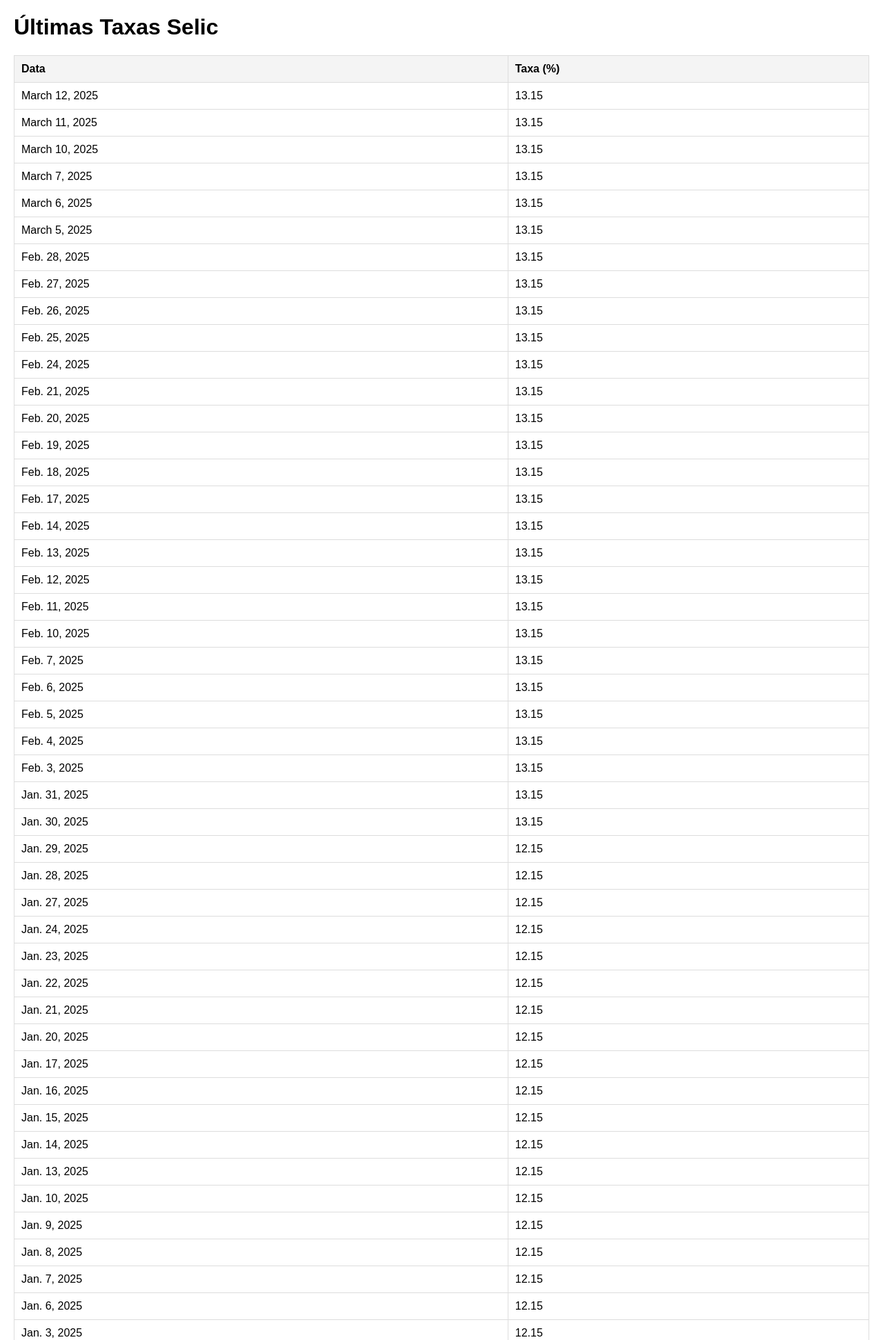
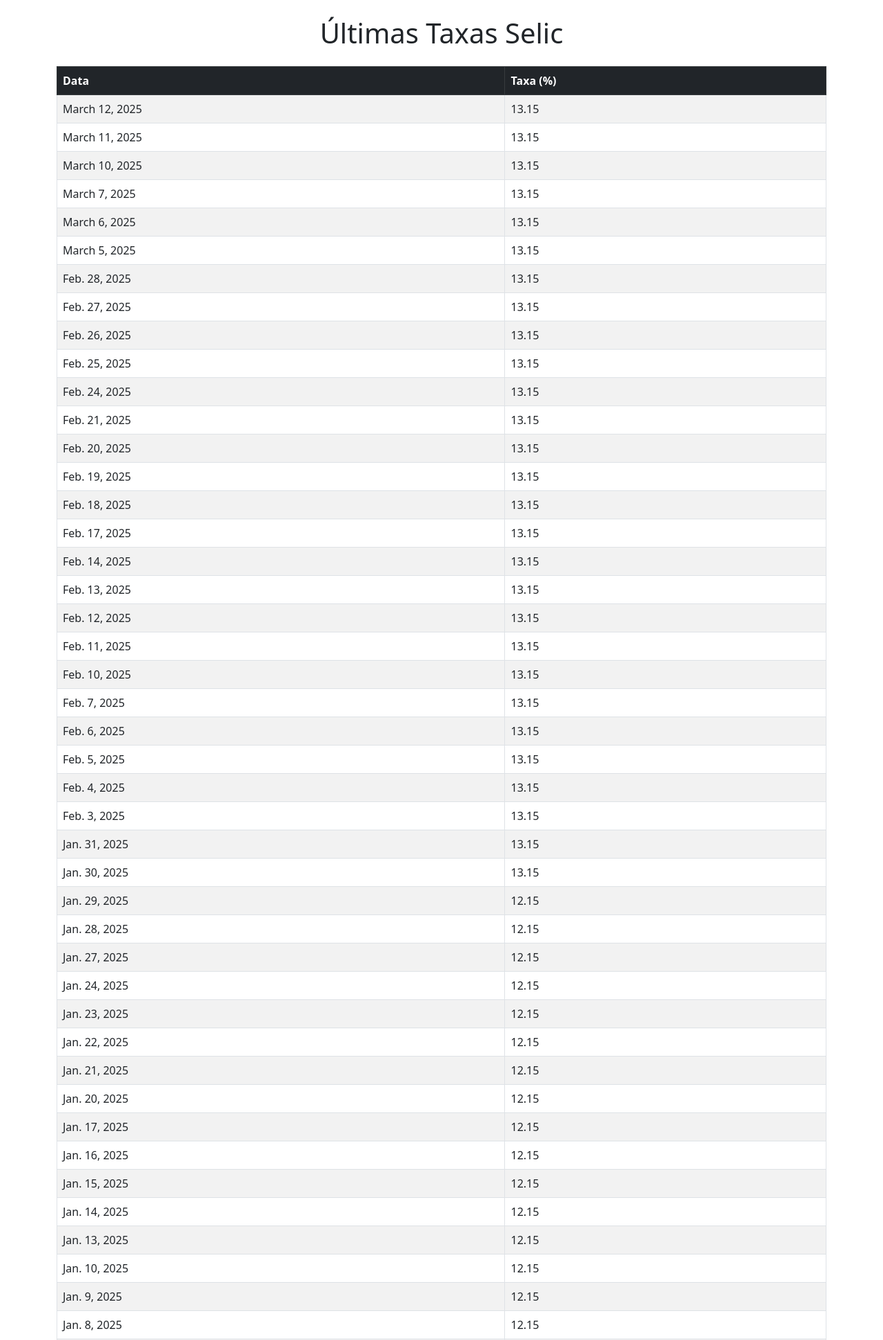
Before and after one commit to TN-Junior/api-django, a Django app: page / in a window 1280 px wide. Shown: the top 1943 px of the page at 69% size. Run offline with Django 4.2, Linux system fonts and the light colour scheme; data comes from the database, SQL or seed files in the repository; parts of the project's set-up code (start-up, migrations or seed data) failed here and were passed over.

Commit message:
feat: adicionar estilização para visualização dos dados

```diff
--- /dev/null
+++ b/selic/static/style.css
@@ -0,0 +1,18 @@
+body {
+  margin: 20px;
+}
+
+table {
+  width: 100%;
+  border-collapse: collapse;
+  margin-top: 20px;
+}
+
+th, td {
+  padding: 10px;
+  text-align: left;
+}
+
+th {
+  background-color: #f8f9fa; /* Cor do Bootstrap */
+}
--- a/selic/templates/selic/index.html
+++ b/selic/templates/selic/index.html
@@ -1,37 +1,29 @@
 <!DOCTYPE html>
 <html lang="pt-BR">
 <head>
+    {% load static %}
     <meta charset="UTF-8">
     <meta name="viewport" content="width=device-width, initial-scale=1.0">
     <title>Últimas Taxas Selic</title>
-    <style>
-        body {
-            font-family: Arial, sans-serif;
-            margin: 20px;
-        }
-        table {
-            width: 100%;
-            border-collapse: collapse;
-            margin-top: 20px;
-        }
-        th, td {
-            border: 1px solid #ddd;
-            padding: 10px;
-            text-align: left;
-        }
-        th {
-            background-color: #f4f4f4;
-        }
-    </style>
+
+    <!-- Bootstrap CSS -->
+    <link href="https://cdn.jsdelivr.net/npm/bootstrap@5.3.0/dist/css/bootstrap.min.css" rel="stylesheet">
+
+    <!-- Estilo personalizado -->
+    <link rel="stylesheet" href="{% static 'style.css' %}">
 </head>
 <body>
-    <h1>Últimas Taxas Selic</h1>
+    <div class="container mt-4">
+        <h1 class="text-center mb-4">Últimas Taxas Selic</h1>
 
-    <table>
+        <table class="table table-striped table-bordered">
+            <thead class="table-dark">
                 <tr>
                     <th>Data</th>
                     <th>Taxa (%)</th>
                 </tr>
+            </thead>
+            <tbody>
                 {% for taxa in taxas %}
                 <tr>
                     <td>{{ taxa.data }}</td>
@@ -39,9 +31,14 @@
                 </tr>
                 {% empty %}
                 <tr>
-            <td colspan="2">Nenhuma taxa disponível.</td>
+                    <td colspan="2" class="text-center">Nenhuma taxa disponível.</td>
                 </tr>
                 {% endfor %}
+            </tbody>
         </table>
+    </div>
+
+    <!-- Bootstrap JS (opcional, caso precise de funcionalidades JS do Bootstrap) -->
+    <script src="https://cdn.jsdelivr.net/npm/bootstrap@5.3.0/dist/js/bootstrap.bundle.min.js"></script>
 </body>
 </html>
```
Lines whose indentation alone changed are shown as unchanged.
